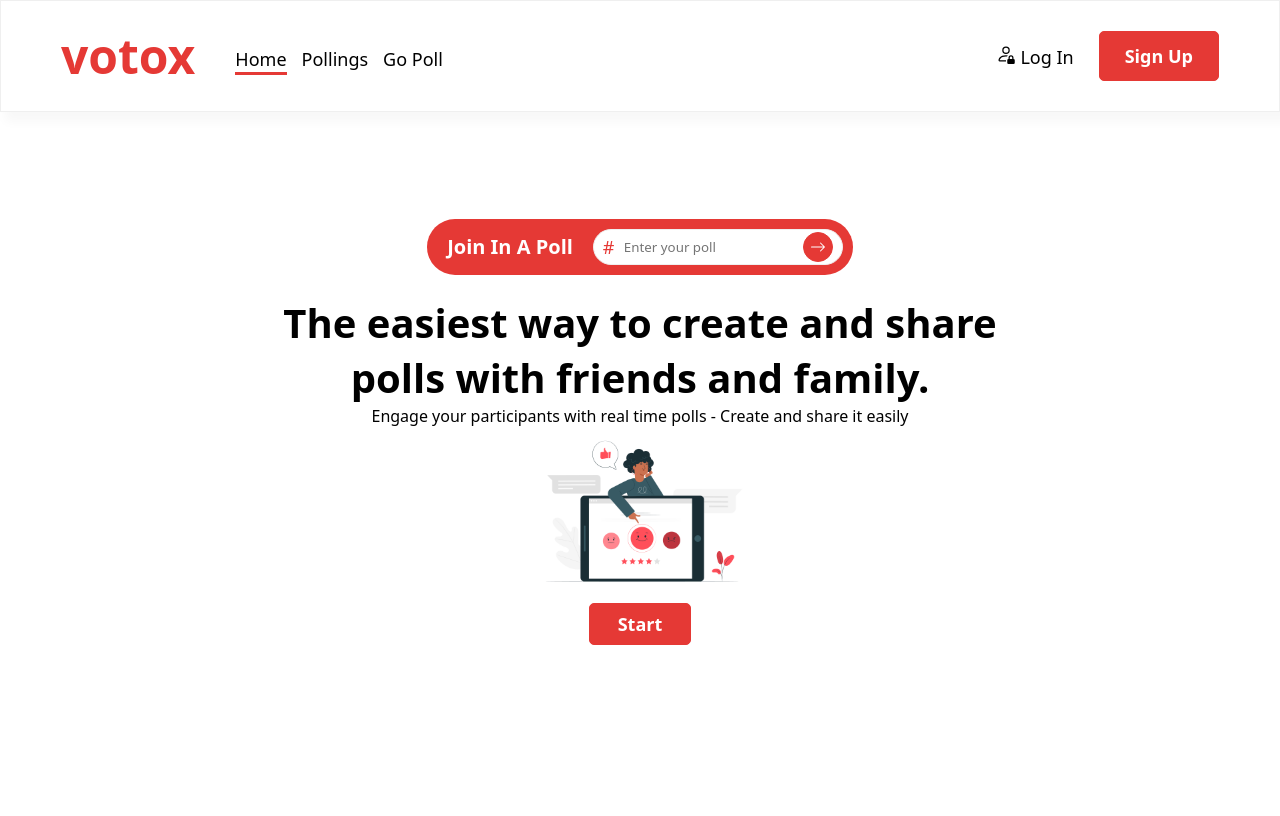
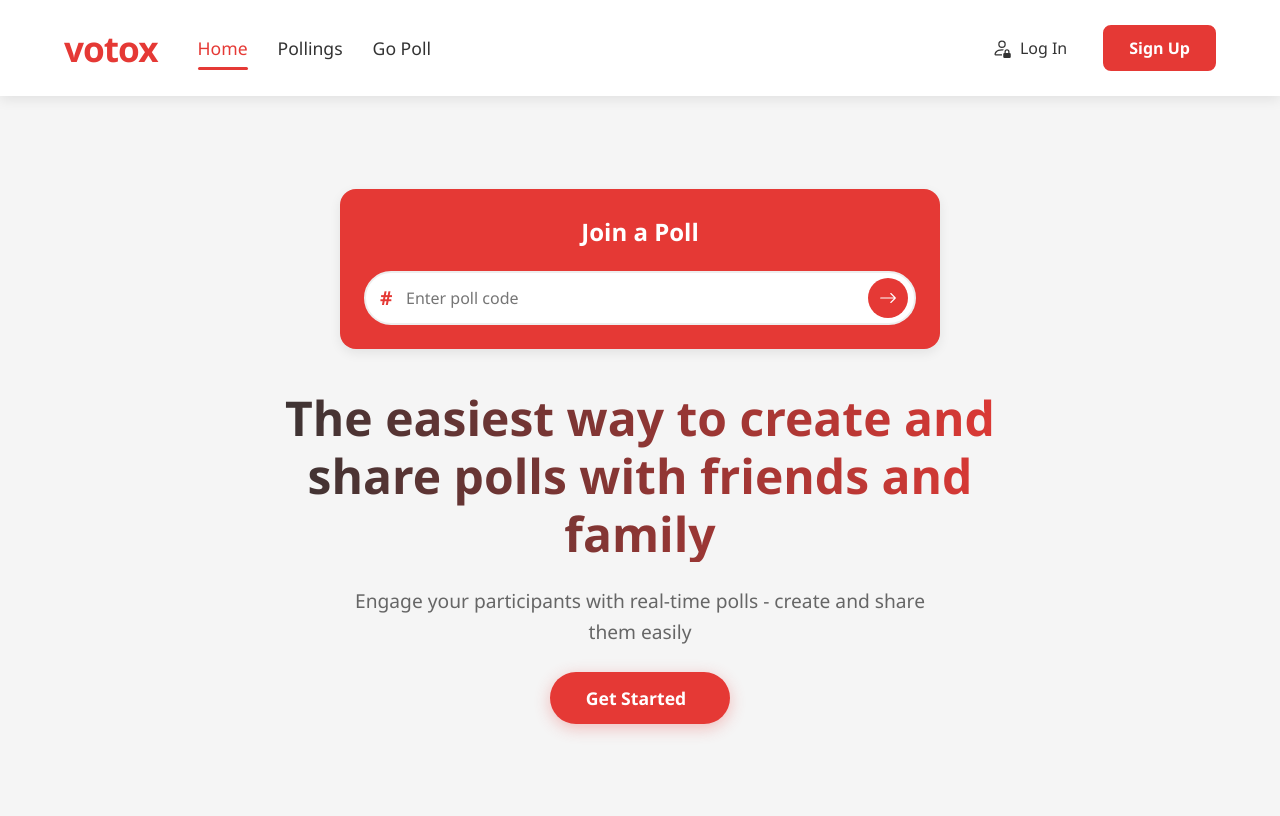
Before and after one commit to angelo-francisco/VotoX, a Django app: page / in a window 1280 px wide. Before the commit the page ends 645 px from the top, so only its background shows below. Run offline with Django 5.2, Linux system fonts and the light colour scheme.

Commit message:
:update: home page updated

```diff
--- a/static/css/layout/layout.css
+++ b/static/css/layout/layout.css
@@ -1,245 +1,267 @@
+
+:root {
+    --primary: #E53935;
+    --primary-dark: #C62828;
+    --primary-light: #FFCDD2;
+    --text: #333333;
+    --text-light: #666666;
+    --background: #FFFFFF;
+    --background-light: #F5F5F5;
+    --border: #EEEEEE;
+    --shadow: 0 4px 12px rgba(0, 0, 0, 0.08);
+}
+
 * {
     margin: 0;
     padding: 0;
     box-sizing: border-box;
-    font-family: system-ui, -apple-system, BlinkMacSystemFont, 'Segoe UI', Roboto, Oxygen, Ubuntu, Cantarell, 'Open Sans', 'Helvetica Neue', sans-serif;
+    font-family: 'Segoe UI', Roboto, Oxygen, Ubuntu, Cantarell, 'Open Sans', 'Helvetica Neue', sans-serif;
 }
 
 body {
     min-height: 100dvh;
+    color: var(--text);
+    background-color: var(--background);
+    line-height: 1.6;
 }
 
+/* Enhanced Navbar */
 nav {
     user-select: none;
     display: flex;
     justify-content: space-between;
     align-items: center;
-    padding: 30px 60px;
-    border: 1px solid #efefef;
-    box-shadow: 10px 5px 10px 5px rgba(0, 0, 0, 0.030)
+    padding: 20px 5%;
+    background-color: var(--background);
+    box-shadow: var(--shadow);
+    position: sticky;
+    top: 0;
+    z-index: 100;
 }
 
-nav .left {
-    height: 100%;
+.nav-container {
+    width: 100%;
+    max-width: 1400px;
+    margin: 0 auto;
+    display: flex;
+    justify-content: space-between;
+    align-items: center;
+}
+
+.left {
     display: flex;
     align-items: center;
-    justify-content: center;
     gap: 40px;
 }
 
-nav .left ul {
+.logo span {
+    font-size: 2.2rem;
+    font-weight: 800;
+    color: var(--primary);
+    letter-spacing: -1px;
+}
+
+.items ul {
     display: flex;
     list-style: none;
-    gap: 15px;
+    gap: 30px;
 }
 
-nav .left ul li {
+.items li {
     cursor: pointer;
-    margin-top: 10px;
-    font-size: 18px;
+    font-size: 1.1rem;
+    font-weight: 500;
+    padding: 8px 0;
+    position: relative;
+    transition: color 0.3s ease;
+}
+
+.items li:hover {
+    color: var(--primary);
 }
 
 .active-item {
-    padding-bottom: 1px;
-    border-bottom: 3px solid #E53935;
-
+    color: var(--primary);
+    font-weight: 600;
 }
 
-nav .logo {
-    display: flex;
-    justify-content: center;
-    align-items: center;
+.active-item::after {
+    content: '';
+    position: absolute;
+    bottom: 0;
+    left: 0;
+    width: 100%;
+    height: 3px;
+    background-color: var(--primary);
+    border-radius: 3px;
 }
 
-nav .logo span {
-    display: inline-block;
-    line-height: 1;
-    margin-top: 0;
-    margin-bottom: 0;
-    vertical-align: middle;
-    font-size: 3rem;
-    font-weight: 700;
-    color: #E53935;
-}
-
+/* Right side buttons */
 .side-to-side {
     display: flex;
-    align-items: center;
-    justify-content: center;
-    gap: 25px;
-}
-
-nav .btn-login {
-    cursor: pointer;
-    border: none;
-    background-color: transparent;
-    font-size: 18px;
-    transition: all .3s;
-}
-
-nav .btn-login:hover {
-    color: #E53935;
-    text-decoration: underline;
-}
-
-nav .btn-signup {
-    cursor: pointer;
-    font-size: 18px;
-    padding: 12px 25px;
-    background-color: #E53935;
-    font-weight: bold;
-    border: 1px solid #E53935;
-    border-radius: 5px;
-    color: white;
-    transition: all .3s;
-}
-
-nav .btn-signup:hover {
-    background-color: white;
-    color: #E53935;
-    border: 1px solid #cec9c9;
-}
-
-main {
-    min-height: 80dvh;
-    display: flex;
-    justify-content: center;
-    align-items: center;
-    padding: 30px;
-    flex-direction: column;
-    text-align: center;
-}
-
-.welcome {
-    width: 60%;
-    display: flex;
-    flex-direction: column;
-    justify-content: center;
     align-items: center;
     gap: 20px;
 }
 
-.join-poll {
+.btn-login {
+    cursor: pointer;
+    background: transparent;
+    border: none;
     display: flex;
-    flex-direction: row;
-    gap: 20px;
-    background-color: #E53935;
-    padding: 10px 10px 10px 20px;
-    border-radius: 50px;
     align-items: center;
+    gap: 8px;
+    font-size: 1rem;
+    font-weight: 500;
+    color: var(--text);
+    padding: 10px 16px;
+    border-radius: 8px;
+    transition: all 0.3s ease;
 }
 
-.join-poll .join-poll-main-span {
-    color: white;
-    font-size: 20px;
-    font-weight: bold;
+.btn-login:hover {
+    background-color: rgba(229, 57, 53, 0.1);
+    color: var(--primary);
 }
 
-span::selection, h1::selection, p::selection {
-    background-color: rgba(0, 0, 0, 0.123);
+.btn-login svg {
+    transition: fill 0.3s ease;
 }
 
-.input-group {
-    position: relative;
+.btn-login:hover svg {
+    fill: var(--primary);
+}
+
+.btn-signup {
+    cursor: pointer;
+    font-size: 1rem;
+    font-weight: 600;
+    padding: 10px 24px;
+    background-color: var(--primary);
+    border: 2px solid var(--primary);
+    border-radius: 8px;
+    color: white;
+    transition: all 0.3s ease;
+}
+
+.btn-signup:hover {
+    background-color: var(--primary-dark);
+    border-color: var(--primary-dark);
+    transform: translateY(-2px);
+    box-shadow: 0 4px 12px rgba(229, 57, 53, 0.2);
+}
+
+.user-image {
+    width: 42px;
+    height: 42px;
+    border-radius: 50%;
+    background-color: var(--primary);
+    color: white;
     display: flex;
     align-items: center;
-    gap: 10px;
-    width: 250px;
-
+    justify-content: center;
+    font-weight: 600;
+    cursor: pointer;
+    transition: transform 0.3s ease;
 }
 
-.hash {
-    position: absolute;
-    left: 10px;
-    font-size: 18px;
-    color: #E53935;
+.user-image:hover {
+    transform: scale(1.05);
 }
 
-.hash2 {
-    cursor: pointer;
-    position: absolute;
-    right: 10px;
-    font-size: 18px;
-    color: #E53935;
-    width: 30px;
-    height: 30px;
-    border-radius: 50%;
-    border: none;
-    background-color: #E53935;
-    display: flex;
-    justify-content: center;
-    align-items: center;
-    transition: all .3s;
-    border: 1px solid #E53935;
-
+@media (max-width: 992px) {
+    .items {
+        position: fixed;
+        top: 0;
+        left: -100%;
+        width: 280px;
+        height: 100vh;
+        background-color: var(--background);
+        z-index: 90;
+        padding: 80px 30px 30px;
+        box-shadow: 2px 0 20px rgba(0, 0, 0, 0.1);
+        transition: left 0.3s ease-in-out;
     }
 
-.hash2 svg {
-    color: white;
+    .items.active {
+        left: 0;
     }
 
-.hash2:hover {
-    background-color: white;
-    border: 1px solid #cec9c9;
+    .items ul {
+        flex-direction: column;
+        gap: 25px;
     }
 
-.hash2:hover svg {
-    color: #E53935;
+    .items li {
+        font-size: 1.2rem;
+        padding: 10px 15px;
+        border-radius: 8px;
+        transition: all 0.3s ease;
     }
 
-input[type="text"] {
-    border-radius: 50px;
-    padding: 8px 40px 8px 30px;
-    width: 100%;
-    border: 1px solid #ccc;
-    outline: none;
-    border: 1px solid #efefef;
-    transition: all .3s;
+    .items li:hover {
+        background-color: rgba(229, 57, 53, 0.1);
     }
 
-input:focus  {
-    box-shadow: 0px 0px 5px 5px rgba(255, 3, 3, 0.658);
-
+    .active-item::after {
+        display: none;
     }
 
-button.btn-go {
-    padding: 8px 15px;
-    background-color: #E53935;
-    color: white;
-    border: none;
-    border-radius: 5px;
-    cursor: pointer;
-    font-size: 16px;
+    .active-item {
+        background-color: rgba(229, 57, 53, 0.1);
     }
 
-button.btn-go:hover {
-    background-color: #C62828;
+    /* Hamburger Menu */
+    .hamburger {
+        display: flex;
+        flex-direction: column;
+        justify-content: space-between;
+        width: 30px;
+        height: 21px;
+        background: transparent;
+        border: none;
+        cursor: pointer;
+        padding: 0;
+        z-index: 100;
+        position: relative;
     }
 
-.text-center h1 {
-    font-size: 40px;
+    .hamburger-line {
+        display: block;
+        width: 100%;
+        height: 3px;
+        background-color: var(--primary);
+        border-radius: 3px;
+        transition: all 0.3s ease;
     }
 
-.welcome-img {
-    display: flex;
-    justify-content: center;
-    align-items: center;
+    .hamburger.active .hamburger-line:nth-child(1) {
+        transform: rotate(45deg) translate(5px, 6px);
     }
 
-.welcome-img img {
-    width: 250px;
-    height: auto;
+    .hamburger.active .hamburger-line:nth-child(2) {
+        opacity: 0;
     }
 
-.btn-start {
-    margin-top: 10px;
-    cursor: pointer;
-    font-size: 18px;
-    padding: 8px 28px;
-    background-color: #E53935;
-    font-weight: bold;
-    border: 1px solid #E53935;
-    border-radius: 5px;
-    color: white;
-    transition: all .3s;
+    .hamburger.active .hamburger-line:nth-child(3) {
+        transform: rotate(-45deg) translate(5px, -6px);
     }
+
+    /* Overlay */
+    .nav-overlay {
+        position: fixed;
+        top: 0;
+        left: 0;
+        width: 100%;
+        height: 100%;
+        background-color: rgba(0, 0, 0, 0.5);
+        z-index: 80;
+        opacity: 0;
+        visibility: hidden;
+        transition: all 0.3s ease;
+    }
+
+    .nav-overlay.active {
+        opacity: 1;
+        visibility: visible;
+    }
+}
--- /dev/null
+++ b/static/css/votes/home_page.css
@@ -0,0 +1,225 @@
+main {
+    min-height: calc(100dvh - 80px);
+    display: flex;
+    flex-direction: column;
+    justify-content: center;
+    align-items: center;
+    padding: 20px 3%;
+    background-color: var(--background-light);
+}
+
+.welcome {
+    width: 100%;
+    max-width: 1200px;
+    display: flex;
+    flex-direction: column;
+    align-items: center;
+    gap: 40px;
+    text-align: center;
+}
+
+.join-poll {
+    display: flex;
+    flex-direction: column;
+    align-items: center;
+    gap: 20px;
+    width: 100%;
+    max-width: 600px;
+    background-color: var(--primary);
+    padding: 24px;
+    border-radius: 16px;
+    box-shadow: var(--shadow);
+}
+
+.join-poll-main-span {
+    color: white;
+    font-size: 1.5rem;
+    font-weight: 600;
+}
+
+.input-group {
+    position: relative;
+    width: 100%;
+}
+
+.hash {
+    position: absolute;
+    left: 16px;
+    top: 50%;
+    transform: translateY(-50%);
+    font-size: 1.2rem;
+    font-weight: 700;
+    color: var(--primary);
+}
+
+.hash2 {
+    cursor: pointer;
+    position: absolute;
+    right: 8px;
+    top: 50%;
+    transform: translateY(-50%);
+    width: 40px;
+    height: 40px;
+    border-radius: 50%;
+    border: none;
+    background-color: var(--primary);
+    display: flex;
+    justify-content: center;
+    align-items: center;
+    transition: all 0.3s ease;
+}
+
+.hash2 svg {
+    color: white;
+    width: 18px;
+    height: 18px;
+}
+
+.hash2:hover {
+    background-color: white;
+}
+
+.hash2:hover svg {
+    color: var(--primary);
+}
+
+input[type="text"] {
+    width: 100%;
+    padding: 14px 50px 14px 40px;
+    font-size: 1rem;
+    border: 2px solid var(--border);
+    border-radius: 50px;
+    outline: none;
+    transition: all 0.3s ease;
+}
+
+input[type="text"]:focus {
+    border-color: var(--primary-light);
+    box-shadow: 0 0 0 4px rgba(229, 57, 53, 0.2);
+}
+
+/* Hero Content */
+.text-center {
+    display: flex;
+    flex-direction: column;
+    align-items: center;
+    gap: 24px;
+}
+
+.text-center h1 {
+    font-size: 3rem;
+    font-weight: 700;
+    line-height: 1.2;
+    max-width: 800px;
+    background: linear-gradient(to right, #333, #E53935);
+    -webkit-background-clip: text;
+    -webkit-text-fill-color: transparent;
+}
+
+.text-center p {
+    font-size: 1.2rem;
+    color: var(--text-light);
+    max-width: 600px;
+}
+
+.welcome-img {
+    margin: 20px 0;
+}
+
+.welcome-img img {
+    width: 100%;
+    max-width: 500px;
+    height: auto;
+    border-radius: 12px;
+    box-shadow: var(--shadow);
+}
+
+.btn-start {
+    cursor: pointer;
+    font-size: 1.1rem;
+    font-weight: 600;
+    padding: 14px 36px;
+    background-color: var(--primary);
+    border: none;
+    border-radius: 50px;
+    color: white;
+    transition: all 0.3s ease;
+    box-shadow: 0 4px 16px rgba(229, 57, 53, 0.3);
+}
+
+.btn-start:hover {
+    background-color: var(--primary-dark);
+    transform: translateY(-3px);
+    box-shadow: 0 6px 20px rgba(229, 57, 53, 0.4);
+}
+
+/* Responsive Design */
+@media (max-width: 992px) {
+    .text-center h1 {
+        font-size: 2.5rem;
+    }
+
+    .join-poll {
+        flex-direction: column;
+    }
+}
+
+@media (max-width: 768px) {
+    nav {
+        padding: 15px 5%;
+    }
+
+    .left {
+        gap: 20px;
+    }
+
+    .items ul {
+        gap: 15px;
+    }
+
+    .text-center h1 {
+        font-size: 2rem;
+    }
+
+    .text-center p {
+        font-size: 1rem;
+    }
+
+    .btn-start {
+        padding: 12px 28px;
+    }
+}
+
+@media (max-width: 576px) {
+    .items {
+        width: 100%;
+        padding: 80px 20px 30px;
+    }
+
+    .side-to-side {
+        gap: 10px;
+    }
+
+    .btn-signup {
+        padding: 8px 16px;
+    }
+}
+
+@media (max-width: 576px) {
+    .logo span {
+        font-size: 1.8rem;
+    }
+
+    .items ul {
+        gap: 12px;
+    }
+
+    .btn-login, .btn-signup {
+        padding: 8px 12px;
+        font-size: 0.9rem;
+    }
+
+    .join-poll-main-span {
+        font-size: 1.2rem;
+    }
+}
--- /dev/null
+++ b/static/js/layout/layout.js
@@ -0,0 +1,29 @@
+document.addEventListener('DOMContentLoaded', function() {
+    const hamburger = document.querySelector('.hamburger');
+    const navItems = document.querySelector('.items');
+    const overlay = document.createElement('div');
+    overlay.className = 'overlay';
+    document.body.appendChild(overlay);
+
+    hamburger.addEventListener('click', function() {
+        this.classList.toggle('active');
+        navItems.classList.toggle('active');
+        overlay.classList.toggle('active');
+    });
+
+    overlay.addEventListener('click', function() {
+        hamburger.classList.remove('active');
+        navItems.classList.remove('active');
+        this.classList.remove('active');
+    });
+    document.querySelectorAll('.items li').forEach(item => {
+        item.addEventListener('click', function() {
+            if (window.innerWidth <= 768) {
+                hamburger.classList.remove('active');
+                navItems.classList.remove('active');
+                overlay.classList.remove('active');
+            }
+        });
+    });
+});
+</script>
--- a/templates/layouts/layout.html
+++ b/templates/layouts/layout.html
@@ -23,5 +23,7 @@
     {% block content %}
 
     {% endblock %}
+
+    <script src="{% static 'js/layout/layout.js' %}"></script>
   </body>
 </html>
--- a/templates/partials/navbar.html
+++ b/templates/partials/navbar.html
@@ -1,5 +1,4 @@
 <nav>
-
     <div class="left">
         <div class="logo">
             <span>votox</span>
@@ -13,9 +12,7 @@
             </ul>
         </div>
     </div>
-
     <div class="right">
-
         {% if not request.user.is_authenticated %}
             <div class="side-to-side">
                 <button class="btn-login"><svg xmlns="http://www.w3.org/2000/svg" width="20" height="20" fill="currentColor" class="bi bi-person-lock" viewBox="0 0 16 16">
@@ -28,7 +25,5 @@
                 {{ request.user.username|slice:"2" }}
             </div>
         {% endif %}
-
     </div>
-
 </nav>
--- a/templates/votes/home_page.html
+++ b/templates/votes/home_page.html
@@ -2,37 +2,38 @@
 {% load static %}
 
 {% block head %}
+    <link rel="stylesheet" href="{% static 'css/votes/home_page.css' %}">
 {% endblock %}
 
 {% block title %}
-Home Page
+Home Page | Votox
 {% endblock %}
 
 {% block content %}
-
 <main>
     <section class="welcome">
         <div class="join-poll">
-            <span class="join-poll-main-span">Join In A Poll</span>
+            <span class="join-poll-main-span">Join a Poll</span>
             <div class="input-group">
                 <span class="hash">#</span>
-                <input type="text" placeholder="Enter your poll">
+                <input type="text" placeholder="Enter poll code">
                 <button class="hash2">
-                    <svg xmlns="http://www.w3.org/2000/svg" width="16" height="16" fill="currentColor" class="bi bi-arrow-right" viewBox="0 0 16 16">
+                    <svg xmlns="http://www.w3.org/2000/svg" width="16" height="16" fill="currentColor" viewBox="0 0 16 16">
                         <path fill-rule="evenodd" d="M1 8a.5.5 0 0 1 .5-.5h11.793l-3.147-3.146a.5.5 0 0 1 .708-.708l4 4a.5.5 0 0 1 0 .708l-4 4a.5.5 0 0 1-.708-.708L13.293 8.5H1.5A.5.5 0 0 1 1 8"/>
-                      </svg>
+                    </svg>
                 </button>
             </div>
         </div>
         <div class="text-center">
-            <h1>The easiest way to create and share polls with friends and family.</h1>
-            <p>Engage your participants with real time polls - Create and share it easily</p>
-            <div class="welcome-img">
-                <img src="{% static 'imgs/welcome-img.jpg' %}" alt="Welcome Img">
-            </div>
-            <button class="btn-start">Start</button>
+            <h1>The easiest way to create and share polls with friends and family</h1>
+            <p>Engage your participants with real-time polls - create and share them easily</p>
+            <button class="btn-start">
+                Get Started
+                <i class="fas fa-arrow-right" style="margin-left: 8px;"></i>
+            </button>
         </div>
     </section>
 </main>
 
+
 {% endblock %}
```
Lines whose indentation alone changed are shown as unchanged.
